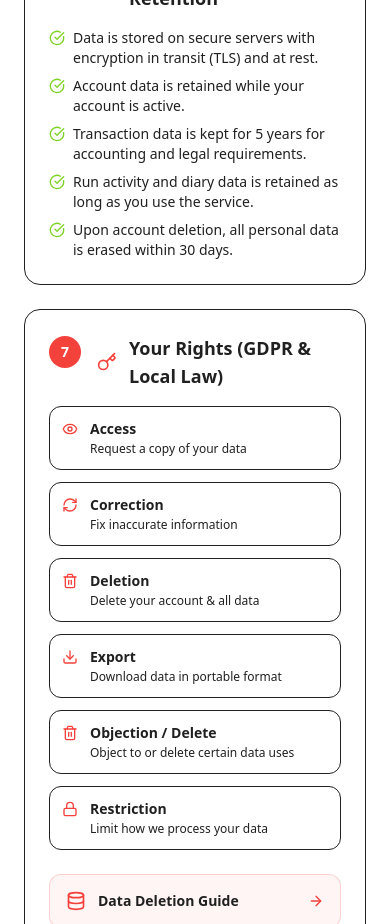
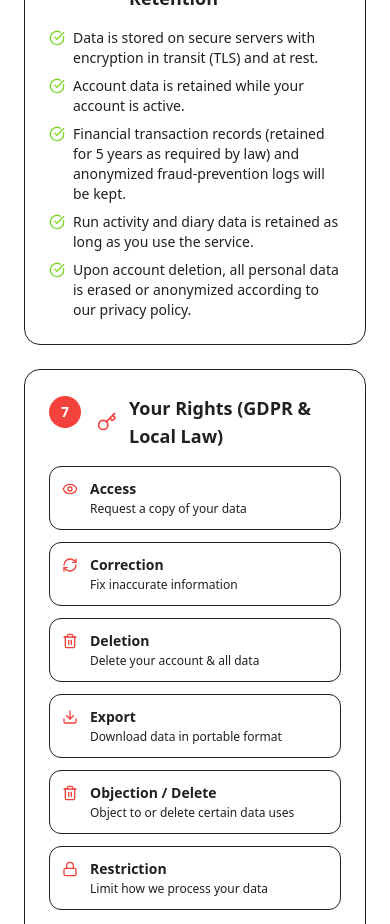
Before and after one commit to lait-co-id/lait-co-id.github.io, a Next.js app: page /en/privacy in a window 390 px wide. Shown: the part 3920-4844 px from the top of the page. Built offline with nearby package versions, Linux system fonts and the light colour scheme.

Commit message:
docs: align privacy policy retention terms with mobile app deletion flow

```diff
--- a/app/[locale]/privacy/delete-account/page.tsx
+++ b/app/[locale]/privacy/delete-account/page.tsx
@@ -100,7 +100,7 @@ export default async function DeleteAccountGuidePage(props: { params: Promise<{
             </li>
             <li className="flex gap-3 items-start">
               <Info className="w-5 h-5 text-brand-red shrink-0 mt-0.5" />
-              <span className="text-text-muted">{isId ? 'Catatan transaksi keuangan akan tetap disimpan selama 5 tahun sesuai hukum yang berlaku.' : 'Financial transaction records will be retained for 5 years as required by law.'}</span>
+              <span className="text-text-muted">{isId ? 'Catatan transaksi keuangan (selama 5 tahun sesuai hukum) dan log pencegahan penipuan yang dianonimkan akan tetap disimpan.' : 'Financial transaction records (for 5 years as required by law) and anonymized fraud-prevention logs will be retained.'}</span>
             </li>
           </ul>
         </div>
--- a/app/[locale]/privacy/page.tsx
+++ b/app/[locale]/privacy/page.tsx
@@ -225,9 +225,9 @@ export default async function PrivacyPage(props: { params: Promise<{ locale: str
             <ul className="space-y-2">
               <CheckItem green>{isId ? 'Data disimpan di server aman dengan enkripsi saat transit (TLS) dan saat penyimpanan.' : 'Data is stored on secure servers with encryption in transit (TLS) and at rest.'}</CheckItem>
               <CheckItem green>{isId ? 'Data akun disimpan selama akun Anda aktif.' : 'Account data is retained while your account is active.'}</CheckItem>
-              <CheckItem green>{isId ? 'Data transaksi disimpan selama 5 tahun untuk keperluan akuntansi dan hukum.' : 'Transaction data is kept for 5 years for accounting and legal requirements.'}</CheckItem>
+              <CheckItem green>{isId ? 'Catatan transaksi keuangan (selama 5 tahun sesuai hukum) dan log pencegahan penipuan yang dianonimkan akan tetap disimpan.' : 'Financial transaction records (retained for 5 years as required by law) and anonymized fraud-prevention logs will be kept.'}</CheckItem>
               <CheckItem green>{isId ? 'Data aktivitas lari dan diary disimpan selama Anda menggunakan layanan.' : 'Run activity and diary data is retained as long as you use the service.'}</CheckItem>
-              <CheckItem green>{isId ? 'Setelah penghapusan akun, semua data pribadi dihapus dalam 30 hari.' : 'Upon account deletion, all personal data is erased within 30 days.'}</CheckItem>
+              <CheckItem green>{isId ? 'Setelah penghapusan akun, semua data pribadi dihapus atau dianonimkan sesuai kebijakan privasi kami.' : 'Upon account deletion, all personal data is erased or anonymized according to our privacy policy.'}</CheckItem>
             </ul>
           </Section>
 
```
